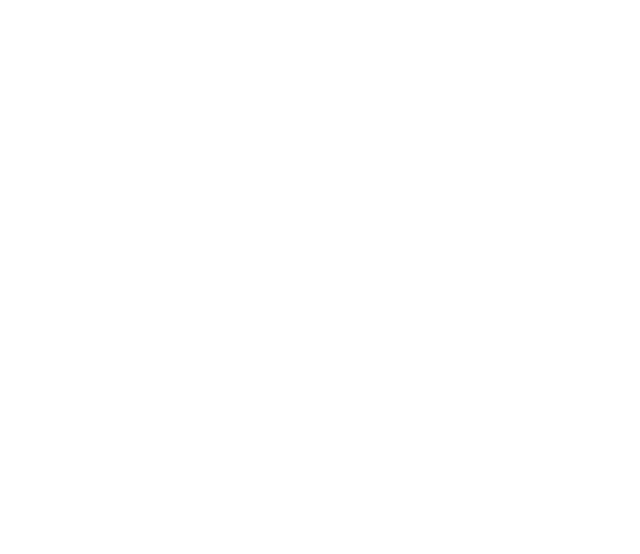
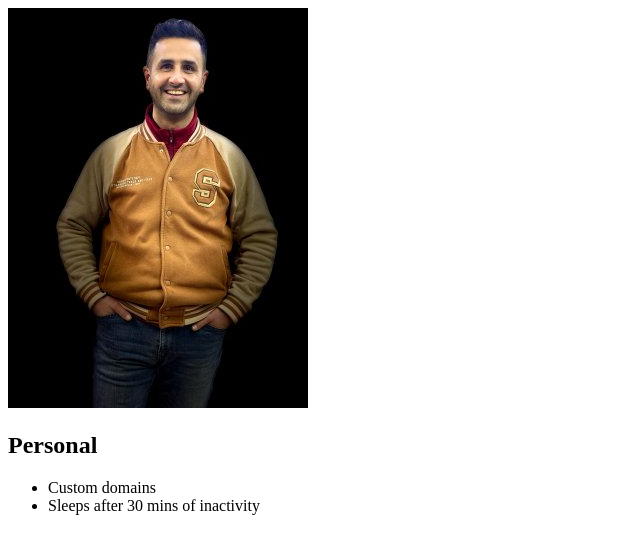
Before and after one commit to nevadanali/Fiyatlandirma, a plain HTML site: page index.html in a window 1280 px wide. Shown: the whole page, without its empty margins (0-640 px from the left). Drawn offline with Linux system fonts and the light colour scheme.

Commit message:
changed to index.html

```diff
--- a/index.html
+++ b/index.html
@@ -1,12 +1,25 @@
 <!DOCTYPE html>
 <html lang="en">
+
 <head>
     <meta charset="UTF-8">
     <meta name="viewport" content="width=device-width, initial-scale=1.0">
     <title>Price Tiers</title>
     <link rel="stylesheet" href="app.css">
 </head>
+
 <body>
+    <div class="panel pricing-table">
+        <div class="pricing-plan">
+            <img src="resimler/1710350803586.jpg" alt="" class="pricing-img">
+            <h2 class="pricing-header">Personal</h2>
+            <ul class="pricing-features">
+                <li class="pricing-features-item">Custom domains</li>
+                <li class="pricing-features-item">Sleeps after 30 mins of inactivity</li>
+            </ul>
+        </div>
 
+    </div>
 </body>
+
 </html>
```
Also changed, not shown: resimler/1710350803586.jpg (added), 1 other file.
